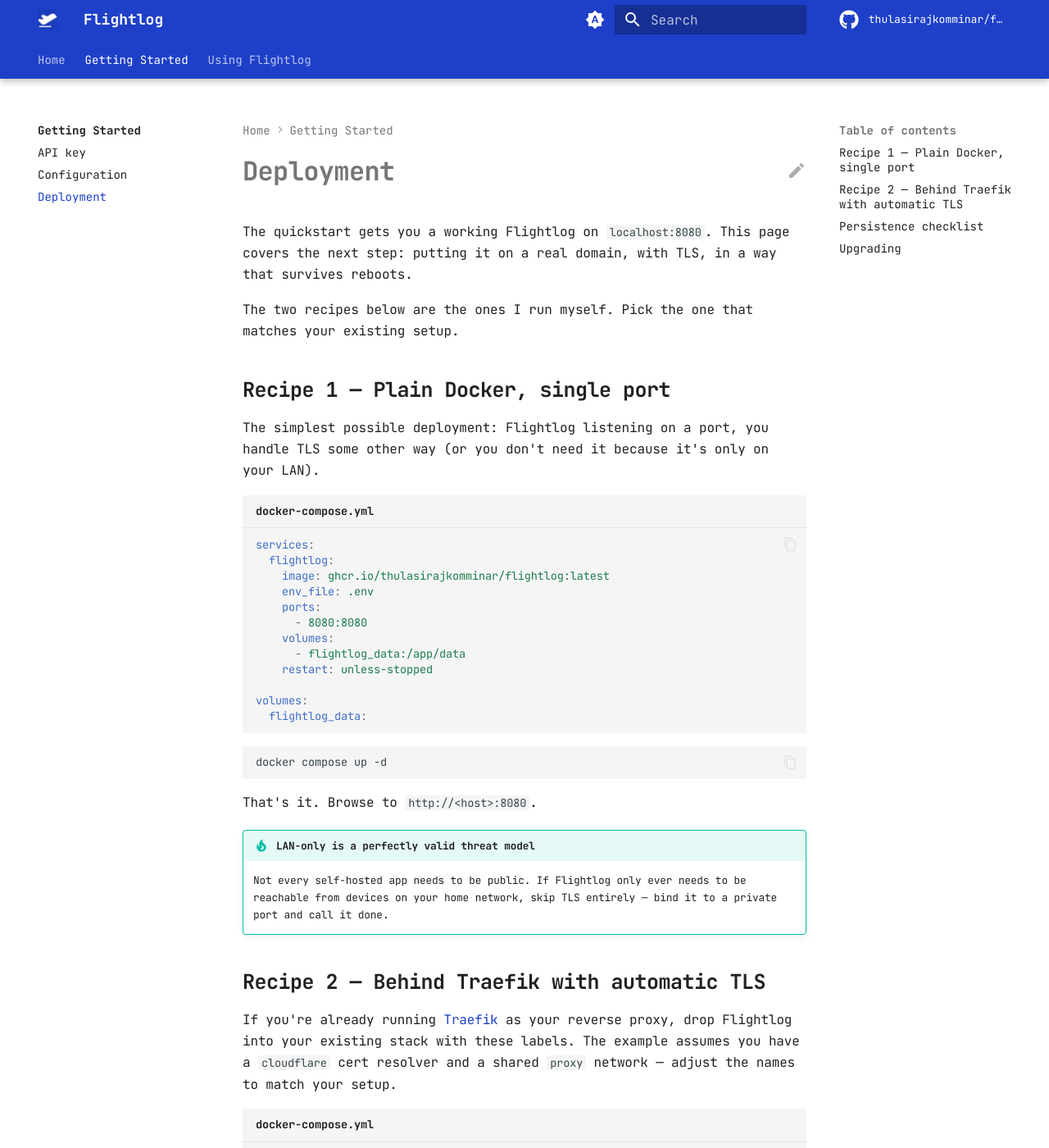
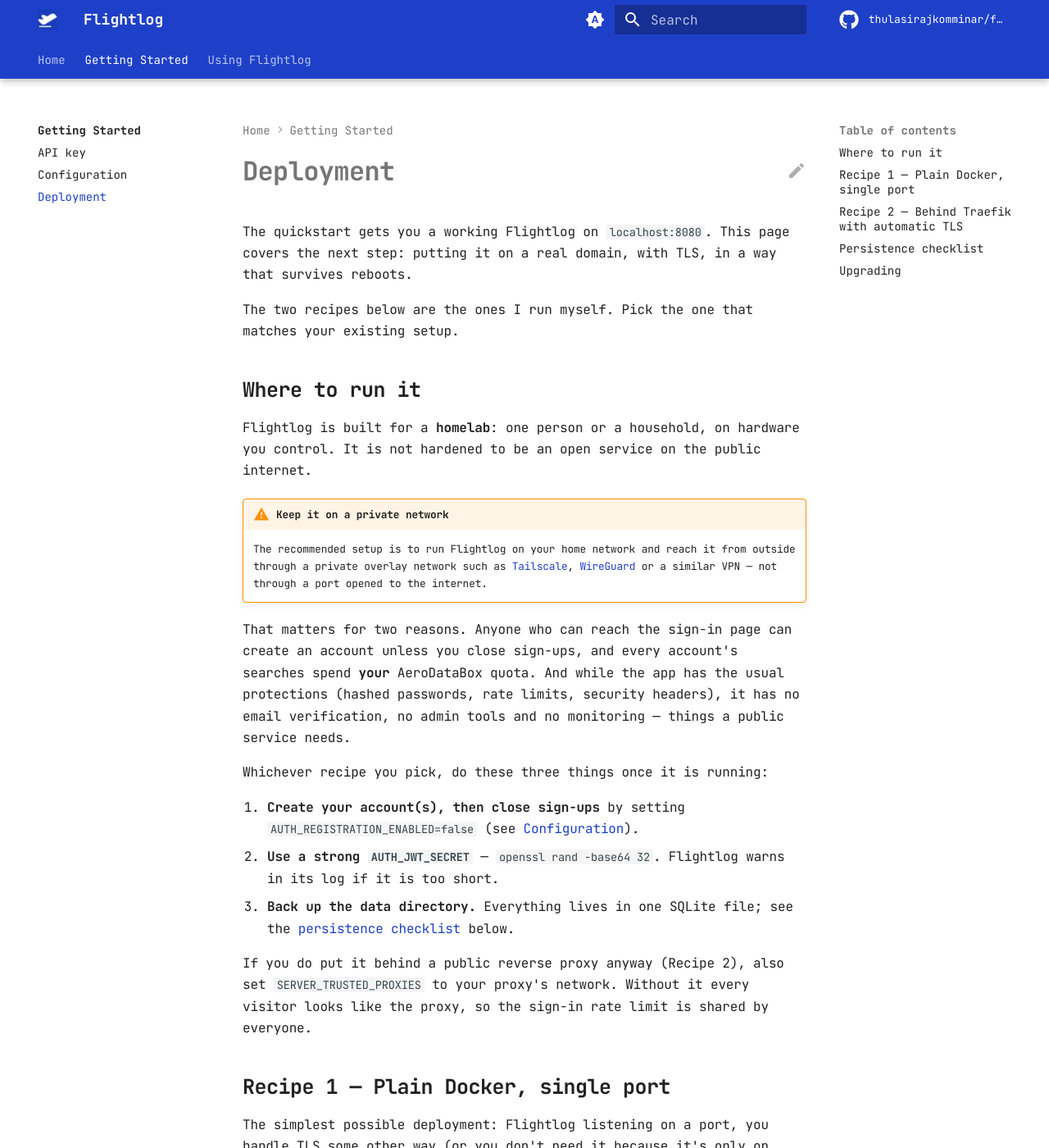
Before and after one commit to thulasirajkomminar/flightlog, an MkDocs documentation site: the page built from docs/content/getting-started/deployment.md, in a window 1280 px wide and 1400 px high. Shown: the whole window at 82% size. Built offline with MkDocs 1.6.1 and Material for MkDocs 9.7.7, drawn with Linux system fonts in a browser that asks for light colours; comment, search, counter and statistics services are not loaded.

Commit message:
docs: recommend running on a private network behind a VPN
Flightlog is built for a homelab, not as an open public service. Say so in the deployment guide and the README, recommend reaching it through Tailscale, WireGuard or a similar VPN, and list the three things to do after setting it up.

Co-Authored-By: Claude <noreply@anthropic.com>

```diff
--- a/docs/content/getting-started/deployment.md
+++ b/docs/content/getting-started/deployment.md
@@ -3,6 +3,23 @@
 The quickstart gets you a working Flightlog on `localhost:8080`. This page covers the next step: putting it on a real domain, with TLS, in a way that survives reboots.
 
 The two recipes below are the ones I run myself. Pick the one that matches your existing setup.
+
+## Where to run it
+
+Flightlog is built for a **homelab**: one person or a household, on hardware you control. It is not hardened to be an open service on the public internet.
+
+!!! warning "Keep it on a private network"
+    The recommended setup is to run Flightlog on your home network and reach it from outside through a private overlay network such as [Tailscale](https://tailscale.com), [WireGuard](https://www.wireguard.com) or a similar VPN — not through a port opened to the internet.
+
+That matters for two reasons. Anyone who can reach the sign-in page can create an account unless you close sign-ups, and every account's searches spend **your** AeroDataBox quota. And while the app has the usual protections (hashed passwords, rate limits, security headers), it has no email verification, no admin tools and no monitoring — things a public service needs.
+
+Whichever recipe you pick, do these three things once it is running:
+
+1. **Create your account(s), then close sign-ups** by setting `AUTH_REGISTRATION_ENABLED=false` (see [Configuration](configuration.md#optional)).
+2. **Use a strong `AUTH_JWT_SECRET`** — `openssl rand -base64 32`. Flightlog warns in its log if it is too short.
+3. **Back up the data directory.** Everything lives in one SQLite file; see the [persistence checklist](#persistence-checklist) below.
+
+If you do put it behind a public reverse proxy anyway (Recipe 2), also set `SERVER_TRUSTED_PROXIES` to your proxy's network. Without it every visitor looks like the proxy, so the sign-in rate limit is shared by everyone.
 
 ## Recipe 1 — Plain Docker, single port
 
```
Also changed, not shown: docs/content/index.md (+1 -1 lines), README.md, docs/.cspell-dict.txt.
